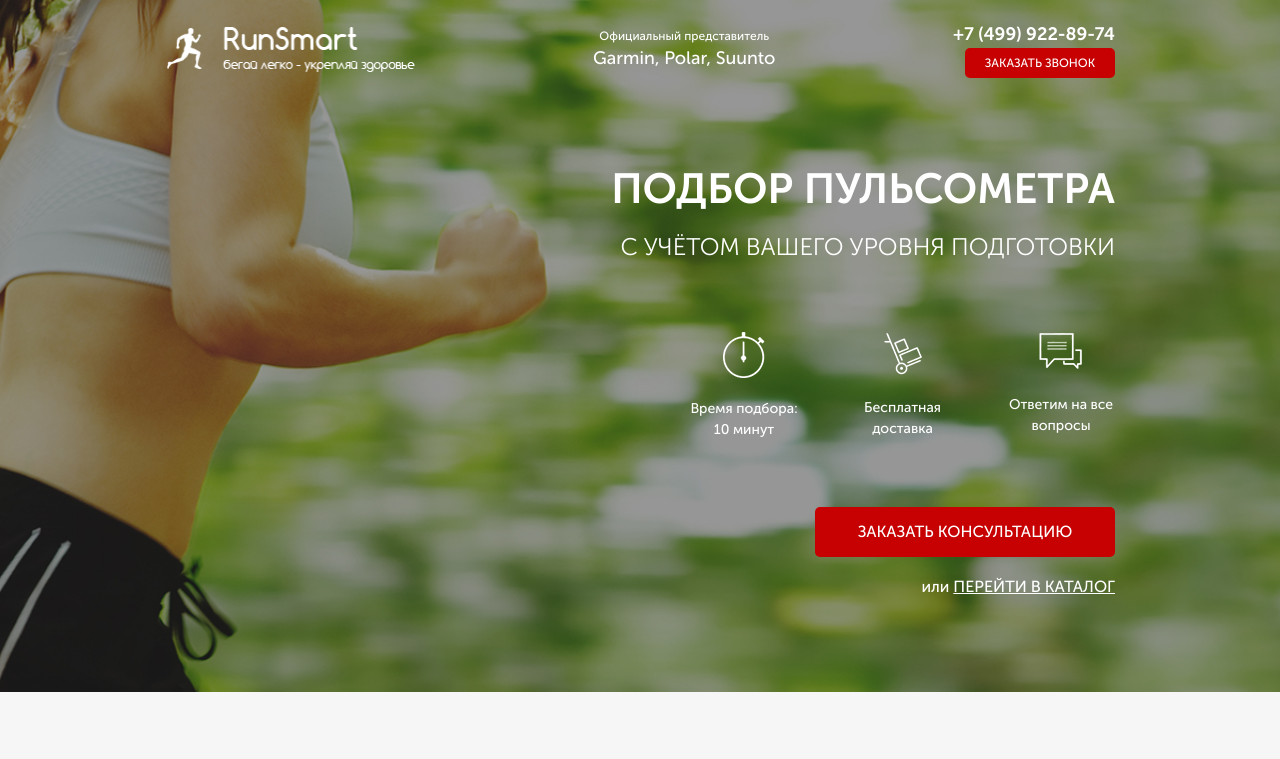
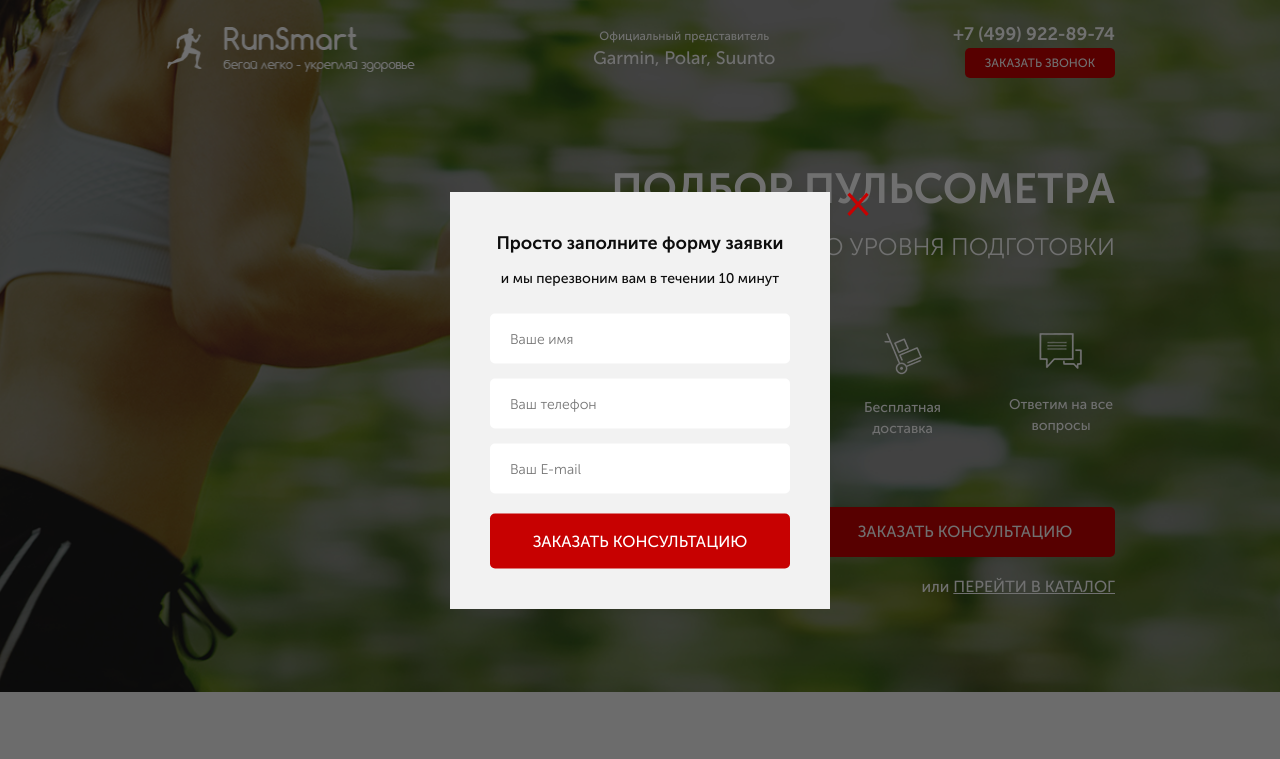
Before and after one commit to denys-kolomiiets/pulse, a website: page src/index.html in a window 1280 px wide. Both pictures are taken after a click on the button "ЗАКАЗАТЬ ЗВОНОК". Shown: the top 759 px of the page. Drawn offline with nearby package versions, Linux system fonts and the light colour scheme.

Commit message:
add modal windows+scripts

```diff
--- a/src/index.html
+++ b/src/index.html
@@ -23,7 +23,7 @@
 				</div>
 				<div class="header__contacts">
 					<a href="tel:+74999228974" class="header__phone">+7 (499) 922-89-74</a>
-					<button class="button">заказать звонок</button>
+					<button data-modal="consultation" class="button">заказать звонок</button>
 				</div>
 			</header>
 			<div class="promo__wrapper">
@@ -45,7 +45,7 @@
 					</div>
 				</div>
 
-				<button class="button button_main">заказать кОНСУЛЬТАЦИЮ</button>
+				<button data-modal="consultation" class="button button_main">заказать кОНСУЛЬТАЦИЮ</button>
 
 				<div class="promo__link">
 					или
@@ -164,9 +164,9 @@
 							<div class="catalog-item__content catalog-item__content_active">
 								<img src="img/pulsometer-katalog.png" alt="pulsometr" class="catalog-item__img">
 								<div class="catalog-item__subtitle">
-									Пульсометр Polar FT1</div>
+									Пульсометр Suunto M2</div>
 								<div class="catalog-item__descr">
-									Для первых шагов в тренировках, основанных на сердечном ритме
+									Пульсометр начального уровня с комфортным тканевым ремешком
 								</div>
 								<a href="#" class="catalog-item__link">ПОДРОБНЕЕ</a>
 							</div>
@@ -181,8 +181,8 @@
 						<hr>
 						<div class="catalog-item__footer">
 							<div class="catalog-item__prices">
-								<div class="catalog-item__old-price">4 750 хуй.</div>
-								<div class="catalog-item__price">4 500 хуй.</div>
+								<div class="catalog-item__old-price">6 990 руб. </div>
+								<div class="catalog-item__price">6 641 руб.</div>
 							</div>
 							<button class="button button_mini">КУПИТЬ</button>
 						</div>
@@ -443,6 +443,38 @@
 		</div>
 	</footer>
 
+	<div class="overlay">
+		<div class="modal" id="consultation">
+			<div class="modal__close">&times;</div>
+			<div class="modal__subtitle">Просто заполните форму заявки</div>
+			<div class="modal__descr">и мы перезвоним вам в течении 10 минут</div>
+			<form action="#" class="feed-form feed-form_mt25">
+				<input name="name" placeholder="Ваше имя" type="text">
+				<input name="phone" placeholder="Ваш телефон" type="number">
+				<input name="email" placeholder="Ваш E-mail" type="email">
+				<button class="button button_submit">заказать кОНСУЛЬТАЦИЮ</button>
+			</form>
+		</div>
+
+		<div class="modal" id="order">
+			<div class="modal__close">&times;</div>
+			<div class="modal__subtitle">Ваш заказ:</div>
+			<div class="modal__descr">Пульсометр Polar FT1</div>
+			<form action="#" class="feed-form feed-form_mt25">
+				<input name="name" placeholder="Ваше имя" type="text">
+				<input name="phone" placeholder="Ваш телефон" type="number">
+				<input name="email" placeholder="Ваш E-mail" type="email">
+				<button class="button button_submit">Купить</button>
+			</form>
+		</div>
+
+		<div class="modal modal_mini" id="thanks">
+			<div class="modal__close">&times;</div>
+			<div class="modal__subtitle">Спасибо за вашу заявку!</div>
+			<div class="modal__descr">Наш менеджер свяжется с вами  в ближайшее время!</div>
+		</div>
+	</div>
+
 	<script type="text/javascript" src="https://code.jquery.com/jquery-1.11.0.min.js"></script>
 	<script type="text/javascript" src="https://code.jquery.com/jquery-migrate-1.2.1.min.js"></script>
 	<script src="js/slick.min.js"></script>
--- a/src/js/script.js
+++ b/src/js/script.js
@@ -36,4 +36,23 @@
             $('.catalog-item__list').eq(i).toggleClass('catalog-item__list_active');
         });
     });
+
+    //modal
+
+    $('[data-modal=consultation]').on('click', function() {
+        $('.overlay, #consultation').fadeIn('slow');
+    });
+    $('.modal__close').on('click', function() {
+        $('.overlay, #consultation, #order, #thanks').fadeOut('slow');
+    });
+    // $('.button_mini').on('click', function() {
+    //     $('.overlay, #order').fadeIn('slow');
+    // });
+
+    $('.button_mini').each(function(i){   //скрипт, позволяющий вытянуть название товара и вставить его в модальное окно
+        $(this).on('click', function(){
+            $('#order .modal__descr').text($('.catalog-item__subtitle').eq(i).text());
+            $('.overlay, #order').fadeIn('slow');
+        });
+    });
   });
--- a/src/sass/blocks/_forms.scss
+++ b/src/sass/blocks/_forms.scss
@@ -17,4 +17,7 @@
             margin-bottom: 20px;
         }
     }
+    &_mt25 {
+        margin-top: 25px;
+    }
 }
--- /dev/null
+++ b/src/sass/blocks/_modal.scss
@@ -0,0 +1,48 @@
+.overlay {
+    display: none;
+    position: fixed;
+    width: 100%;
+    height: 100%;
+    top: 0;
+    background-color: rgba($color: #000000, $alpha: .56);
+}
+
+.modal {
+    position: absolute;
+    top: 50%;
+    left: 50%;
+    transform: translate(-50%, -50%);
+    width: 380px;
+    min-height: 400px;
+    background-color: #f2f2f2;
+    padding: 38px 40px 40px 40px;
+    &__close {
+        position: absolute;
+        top: 0;
+        right: -40px;
+        font-size: 41px;
+        line-height: 21px;
+        color: $main-color;
+        cursor: pointer;
+    }
+    &__subtitle {
+        color: #0d0d0d;
+        font-size: 18px;
+        font-weight: 700;
+        text-align: center;
+    }
+    &__descr {
+        margin-top: 11px;
+        color: #0d0d0d;
+        font-size: 14px;
+        font-weight: 500;
+        text-align: center;
+    }
+    &_mini {
+        min-height: 140px;
+    }
+}
+
+#consultation, #order, #thanks {
+    display: none;
+}
--- a/src/sass/style.scss
+++ b/src/sass/style.scss
@@ -21,4 +21,5 @@
 @import 'blocks/catalog';
 @import 'blocks/reviews';
 @import 'blocks/footer';
+@import 'blocks/modal';
 @import 'base/media';
```
Also changed, not shown: src/css/style.min.css, 1 other file.
